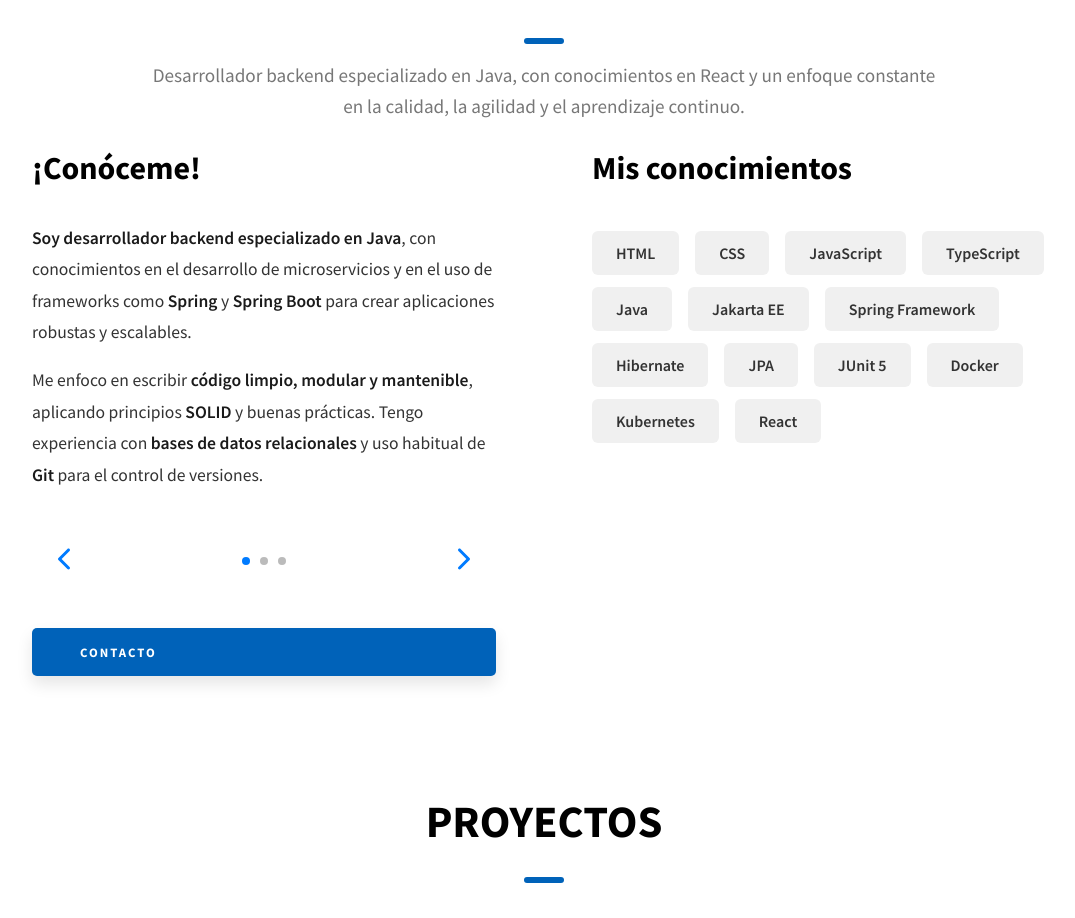
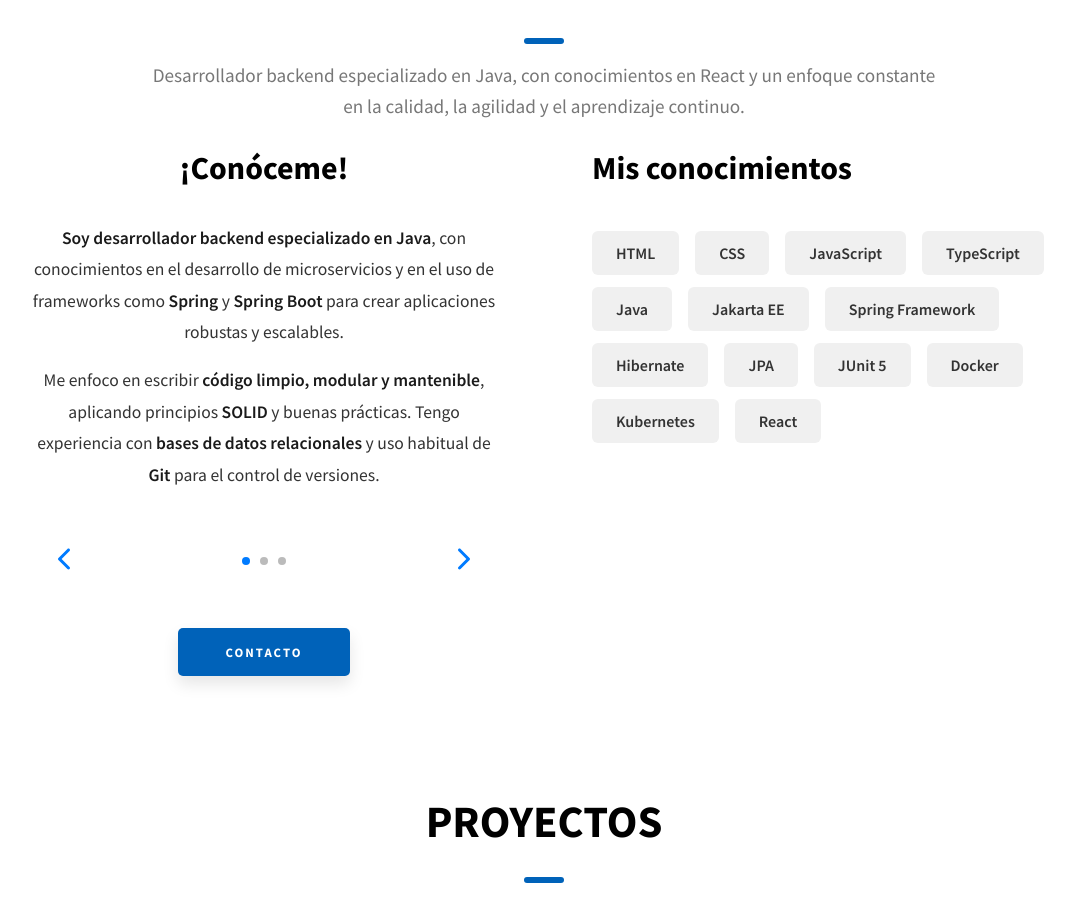
Before and after one commit to OscarPele/mi-portafolio, a React (Vite) app: page / in a window 1280 px wide. Shown: the part 964-1882 px from the top of the page, without its empty margins (96-1171 px from the left). Built offline with nearby package versions, Linux system fonts and the light colour scheme; no server answers.

Commit message:
Update AboutMe.scss

```diff
--- a/src/components/AboutMe/AboutMe.scss
+++ b/src/components/AboutMe/AboutMe.scss
@@ -53,6 +53,13 @@
 }
 
 
+.get-know {
+  display: flex;
+  flex-direction: column;
+  align-items: center;
+  text-align: center;
+}
+
 h2{
     font-size: 2rem;
 }
@@ -75,8 +82,8 @@ h2{
   border: none;
   outline: none;
 
-  display: block;
-  margin: 2rem auto 0;
+  display: inline-block;
+  margin-top: 2rem;
 
 
 
```
